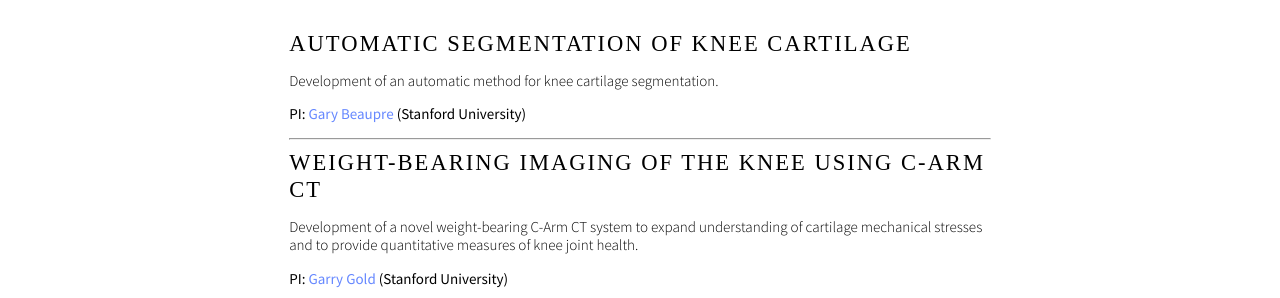
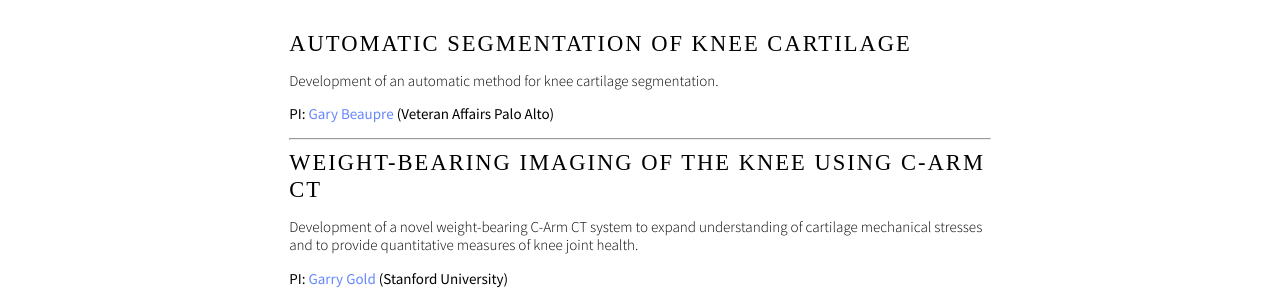
Before and after one commit to sbonaretti/sbonaretti.github.io, a Jekyll site: the page built from Projects.md, in a window 1280 px wide and 900 px high. Shown: the part 186-484 px from the top of the window. Built offline with Jekyll 4.4.1, drawn with Linux system fonts in a browser that asks for light colours; some web fonts are replaced.

Commit message:
Update Projects.md

```diff
--- a/Projects.md
+++ b/Projects.md
@@ -5,7 +5,7 @@ title:  "Projects"
 # Automatic Segmentation of Knee Cartilage
 Development of an automatic method for knee cartilage segmentation.
 
-**PI: [Gary Beaupre](http://pavir.org/means/researchers/gary-s-beaupre-ph-d/){:target="_blank"} (Stanford University)**
+**PI: [Gary Beaupre](http://pavir.org/means/researchers/gary-s-beaupre-ph-d/){:target="_blank"} (Veteran Affairs Palo Alto)**
 
 
 
```
